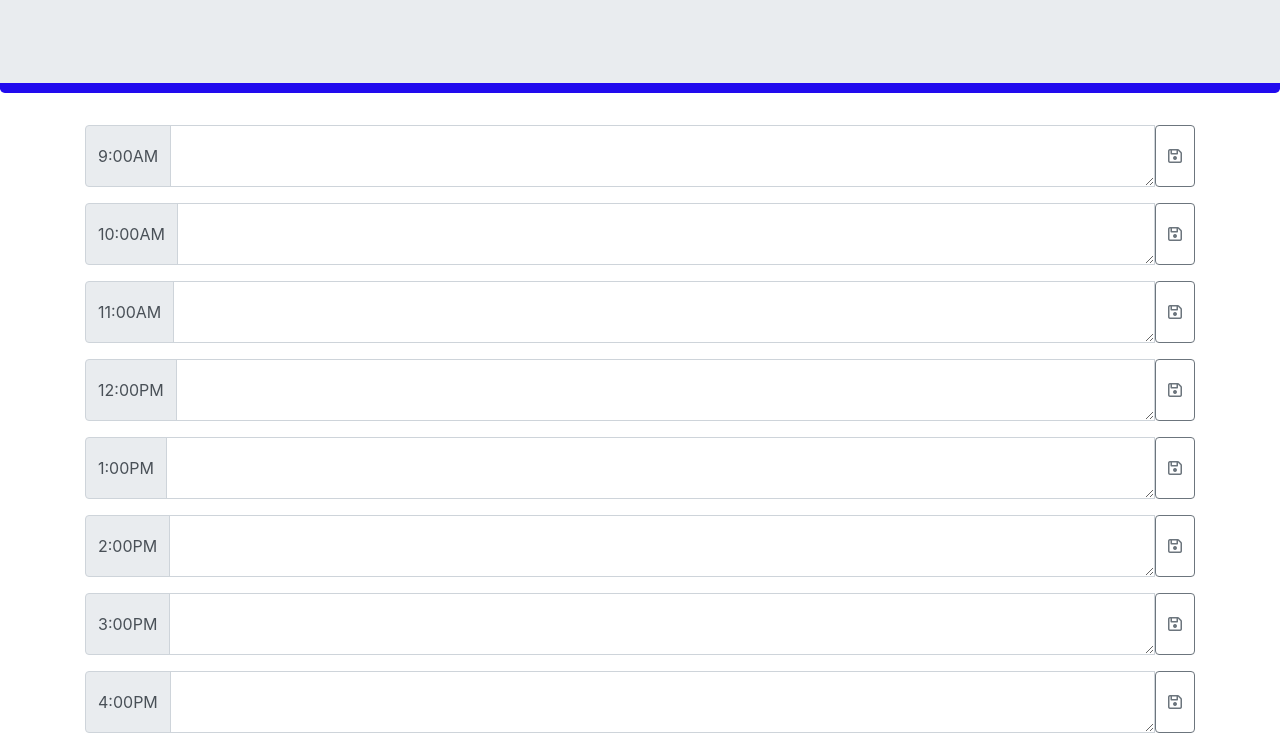
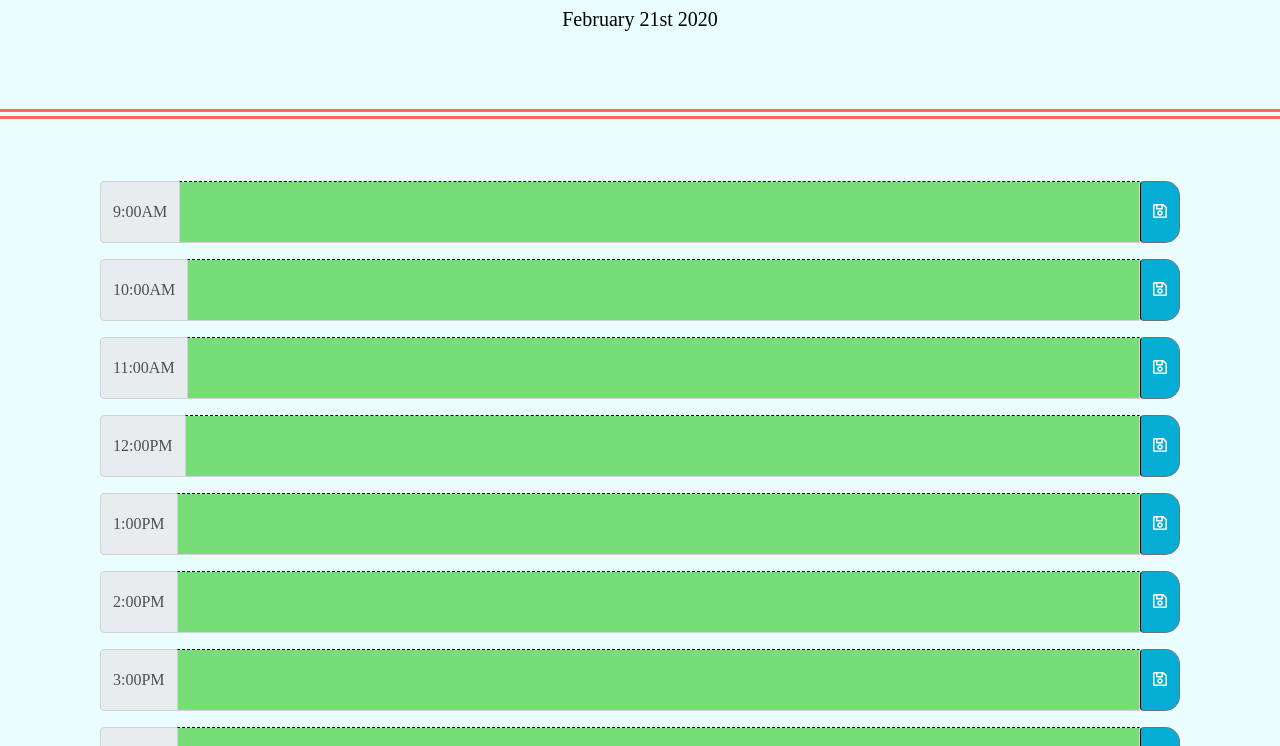
Before and after one commit to avalenzi/Workday-Scheduler, a plain HTML site: page index.html in a window 1280 px wide. Shown: the part 185-931 px from the top of the page. Drawn offline with nearby package versions, Linux system fonts and the light colour scheme; files that its build step writes are made by us from their sources.

Commit message:
working current day and working saving to local storage

```diff
--- a/assets/style.css
+++ b/assets/style.css
@@ -1,15 +1,19 @@
+/* styling for the body */
 body {
-    font-family: 'Sriracha', cursive;
-    font-size: 16px;
+  font-family: "Times New Roman";
+  font-size: 15px;
   line-height: 1;
+  background-color: rgb(234, 253, 255);
 }
-
+.container {
+  padding: 30px;
+}
 textarea{
   background: transparent;
   border: none;
   resize: none;
   color: #000000;
-    border-left: 1px solid rgb(33, 10, 238);
+  border-left: 1px solid black;
   padding: 10px;
 }
 
@@ -18,7 +22,7 @@ body {
   background-color: transparent;
   color: black;
   border-radius: 0;
-    border-bottom: 10px solid rgb(33, 10, 238)
+  border-bottom: 10px double #ff6961;
 }
 
 .description{
@@ -33,15 +37,15 @@ body {
 .row {
   white-space: pre-wrap;
   height: 80px;
-    border-top: 2px solid white;;
+  border-top: 1px solid white;;
 }
 
 .hour {
   background-color: #ffffff;
-    color: #4f09ac;
-    border-top: 2px dashed #4f09ac;
+  color: #000000;
+  border-top: 1px dashed #000000;
 }
-
+/* styles for color change of time */
 .past {
   background-color: #d3d3d3;
   color: white;
@@ -56,12 +60,12 @@ body {
   background-color: #77dd77;
   color: white;
 }
-
+/* Save button styles */
 .saveBtn {
-    border-left: 1px solid rgb(33, 10, 238);
-    border-top-right-radius: 25px;
-    border-bottom-right-radius: 25px;
-    background-color: rgb(8, 199, 241);
+  border-left: 1px solid black;
+  border-top-right-radius: 15px;
+  border-bottom-right-radius: 15px;
+  background-color: #06AED5;
   color: white;
 }
 
--- a/index.html
+++ b/index.html
@@ -2,15 +2,15 @@
 <html lang="en">
 
 <head>
-    <meta charset="UTF-8">
-    <meta name="viewport" content="width=device-width, initial-scale=1.0">
-    <meta http-equiv="X-UA-Compatible" content="ie=edge">
+    <meta charset="UTF-8" />
+    <meta name="viewport" content="width=device-width, initial-scale=1.0" />
+    <meta http-equiv="X-UA-Compatible" content="ie=edge" />
+    <link rel="stylesheet" href="https://stackpath.bootstrapcdn.com/bootstrap/4.3.1/css/bootstrap.min.css" />
+    <link rel="stylesheet" href="https://use.fontawesome.com/releases/v5.8.1/css/all.css"
+        integrity="sha384-50oBUHEmvpQ+1lW4y57PTFmhCaXp0ML5d60M1M7uH2+nqUivzIebhndOJK28anvf" crossorigin="anonymous" />
+    <link href="https://fonts.googleapis.com/css?family=Open+Sans&display=swap" rel="stylesheet" />
+    <link rel="stylesheet" href="assets/css/style.css" />
     <title>Work Day Scheduler</title>
-    <link rel="stylesheet" type="text/css" href="style.css">
-    <link rel="stylesheet" href="https://maxcdn.bootstrapcdn.com/bootstrap/4.0.0/css/bootstrap.min.css">
-    <script src="https://kit.fontawesome.com/f53a07ee43.js" crossorigin="anonymous"></script>
-    <link href="https://fonts.googleapis.com/css?family=Sriracha&display=swap" rel="stylesheet">
-
 </head>
 
 <body>
@@ -27,7 +27,8 @@
             </div>
             <!-- Data number of a value of the number 9 and displays whether or not it is in past/ present/ or future -->
             <textarea id="9" class="form-control hour textarea" data-num="9" aria-label="With textarea"></textarea>
-            <button class="btn btn-outline-secondary saveBtn" type="button" id="button-addon2"><i class="far fa-save"></i></button>
+            <button class="btn btn-outline-secondary saveBtn" type="button" id="button-addon2"><i
+                    class="far fa-save"></i></button>
         </div>
         <div class="input-group mb-3">
             <div class="input-group-prepend">
@@ -35,7 +36,8 @@
             </div>
 
             <textarea id="10" class="form-control hour" data-num="10" aria-label="With textarea"></textarea>
-            <button class="btn btn-outline-secondary saveBtn" type="button" id="button-addon2"><i class="far fa-save"></i></button>
+            <button class="btn btn-outline-secondary saveBtn" type="button" id="button-addon2"><i
+                    class="far fa-save"></i></button>
         </div>
 
         <div class="input-group mb-3">
@@ -44,7 +46,8 @@
             </div>
 
             <textarea id="11" class="form-control hour" data-num="11" aria-label="With textarea"></textarea>
-            <button class="btn btn-outline-secondary saveBtn" type="button" id="button-addon2"><i class="far fa-save"></i></button>
+            <button class="btn btn-outline-secondary saveBtn" type="button" id="button-addon2"><i
+                    class="far fa-save"></i></button>
         </div>
 
         <div class="input-group mb-3">
@@ -53,7 +56,7 @@
             </div>
 
             <textarea id="12" class="form-control hour" data-num="12" aria-label="With textarea"></textarea>
-            <button class="btn btn-outline-secondary saveBtn" type="button" ><i class="far fa-save"></i></button>
+            <button class="btn btn-outline-secondary saveBtn" type="button"><i class="far fa-save"></i></button>
         </div>
 
         <div class="input-group mb-3">
@@ -62,7 +65,8 @@
             </div>
 
             <textarea id="1" class="form-control hour" data-num="13" aria-label="With textarea"></textarea>
-            <button class="btn btn-outline-secondary saveBtn" type="button" id="button-addon2"><i class="far fa-save"></i></button>
+            <button class="btn btn-outline-secondary saveBtn" type="button" id="button-addon2"><i
+                    class="far fa-save"></i></button>
         </div>
 
         <div class="input-group mb-3">
@@ -71,7 +75,8 @@
             </div>
 
             <textarea id="2" class="form-control hour" data-num="14" aria-label="With textarea"></textarea>
-            <button class="btn btn-outline-secondary saveBtn" type="button" id="button-addon2"><i class="far fa-save"></i></button>
+            <button class="btn btn-outline-secondary saveBtn" type="button" id="button-addon2"><i
+                    class="far fa-save"></i></button>
         </div>
 
         <div class="input-group mb-3">
@@ -80,7 +85,8 @@
             </div>
 
             <textarea id="3" class="form-control hour" data-num="15" aria-label="With textarea"></textarea>
-            <button class="btn btn-outline-secondary saveBtn" type="button" id="button-addon2"><i class="far fa-save"></i></button>
+            <button class="btn btn-outline-secondary saveBtn" type="button" id="button-addon2"><i
+                    class="far fa-save"></i></button>
         </div>
 
         <div class="input-group mb-3">
@@ -89,7 +95,8 @@
             </div>
 
             <textarea id="4" class="form-control hour" data-num="16" aria-label="With textarea"></textarea>
-            <button class="btn btn-outline-secondary saveBtn" type="button" id="button-addon2"><i class="far fa-save"></i></button>
+            <button class="btn btn-outline-secondary saveBtn" type="button" id="button-addon2"><i
+                    class="far fa-save"></i></button>
         </div>
 
         <div class="input-group mb-3">
@@ -98,14 +105,15 @@
             </div>
 
             <textarea id="5" class="form-control hour" data-num="17" aria-label="With textarea"></textarea>
-            <button class="btn btn-outline-secondary saveBtn" type="button" id="button-addon2"><i class="far fa-save"></i></button>
+            <button class="btn btn-outline-secondary saveBtn" type="button" id="button-addon2"><i
+                    class="far fa-save"></i></button>
         </div>
 
     </main>
 
     <script src="https://code.jquery.com/jquery-3.4.1.min.js"></script>
     <script src="https://cdnjs.cloudflare.com/ajax/libs/moment.js/2.24.0/moment.min.js"></script>
-    <script src="assets/javascript/script.js"></script>
+    <script src="js/javascript.js"></script>
 </body>
 
 </html>
--- /dev/null
+++ b/js/javascript.js
@@ -0,0 +1,63 @@
+// Attribute date number
+// Displaying time slot color
+
+$(".hour").each(function () {
+    console.log("hour function running");
+    $(this)
+        .removeClass("present")
+        .removeClass("future")
+        .removeClass("past");
+
+    // Creating variables to be numbers for the moment methods
+    // Checking to see if the hour is past, present, or future
+
+    var currentHour = parseInt(moment().hours());
+    var dataNum = parseInt($(this).attr("data-num"));
+
+    console.log("currentHour: ", currentHour);
+    console.log("dataNum: ", dataNum);
+
+    if (dataNum < currentHour) {
+        $(this).addClass("past");
+    };
+    if (dataNum === currentHour) {
+        $(this).addClass("present");
+    };
+    if (dataNum > currentHour) {
+        $(this).addClass("future");
+    };
+});
+
+// When the save button gets clicked
+
+$(".saveBtn").on("click", function () {
+
+    // The saveBtn gets the value of text from the from its sibling
+
+    var text = $(this).siblings("textarea").val().trim();
+    var hour = $(this).siblings("textarea").attr("data-num");
+    console.log("text: ", text);
+    console.log("hour: ", hour);
+
+    // Store in local storage
+    localStorage.setItem(hour, text);
+})
+
+//Texts that are stored in the keys from local storage
+//Tracking it back to the certain Id
+
+$("#9").text(localStorage.getItem("9"));
+$("#10").text(localStorage.getItem("10"));
+$("#11").text(localStorage.getItem("11"));
+$("#12").text(localStorage.getItem("12"));
+$("#1").text(localStorage.getItem("1"));
+$("#2").text(localStorage.getItem("2"));
+$("#3").text(localStorage.getItem("3"));
+$("#4").text(localStorage.getItem("4"));
+$("#5").text(localStorage.getItem("5"));
+
+// Displays the current day
+
+var currentDay = $("<p>").text(moment().format("MMMM Do YYYY"));
+currentDay.addClass("lead");
+$(".jumbotron").append(currentDay);
```
Also changed, not shown: js/javsscript.js (deleted, +0 -29 lines), 1 other file. Lines whose indentation alone changed are shown as unchanged.
